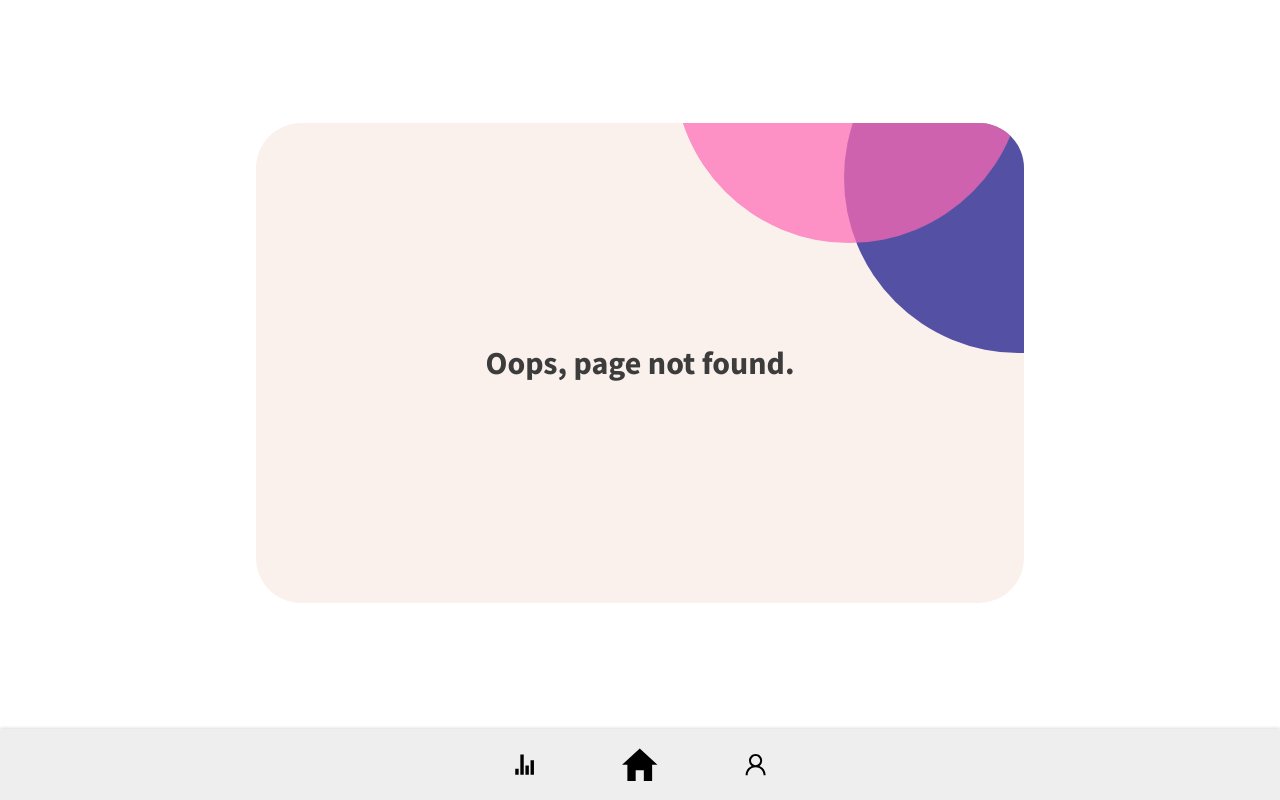
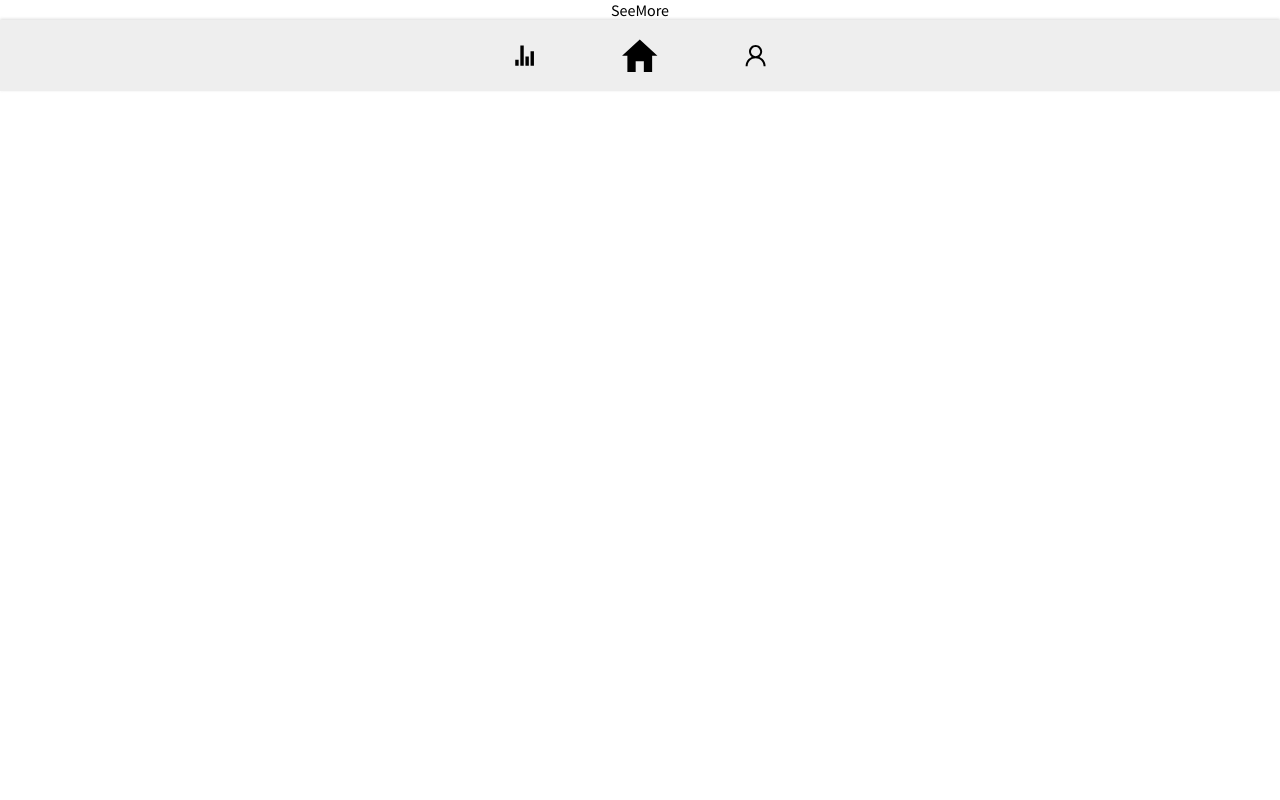
Before and after one commit to iwarra/habit-tracker, a React (Vite) app in the folder client/: page /more in a window 1280 px wide. Before the commit this address had no page. Built offline with nearby package versions, Linux system fonts and the light colour scheme.

Commit message:
seeMore page added

```diff
--- a/client/src/App.jsx
+++ b/client/src/App.jsx
@@ -10,6 +10,7 @@ import RootLayout from "./layouts/RootLayout"
 import NotFound from "./compontents/NotFound"
 import { StatsProvider } from "./context/StatsContext"
 import { HabitProvider } from "./context/HabitContext"
+import SeeMore from "./views/SeeMore"
 
 /* <Route path='profile' element={<Profile />} */
 
@@ -18,6 +19,7 @@ const router = createBrowserRouter(
     <Route element={<RootLayout />}>
       <Route exact path="/" element={<Overview />}/>
       <Route path="add" element={<AddNew />}/>
+      <Route path="/more" element={<SeeMore />}/>
       <Route path="*" element={<NotFound />}/>
     </Route>
     )
--- a/client/src/compontents/Overview.jsx
+++ b/client/src/compontents/Overview.jsx
@@ -20,7 +20,7 @@ const Overview = () => {
             <div className={style.habits}>
               <div className={style.heading}>
                 <h2>Today</h2>
-                <Link className={style.seeMoreLink}>see more</Link>
+                <Link className={style.seeMoreLink} to={'/more'}>see more</Link>
               </div>
               <Habits
                 habits={habits}
--- /dev/null
+++ b/client/src/views/SeeMore.jsx
@@ -0,0 +1,9 @@
+import React from "react"
+
+const SeeMore = () => {
+  return (
+  <div>SeeMore</div>
+  )
+}
+
+export default SeeMore
```
Also changed, not shown: client/src/views/addNew/seeMore.modul.scss (added).
